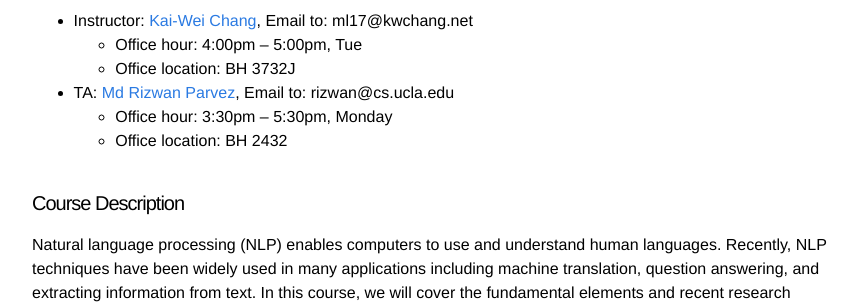
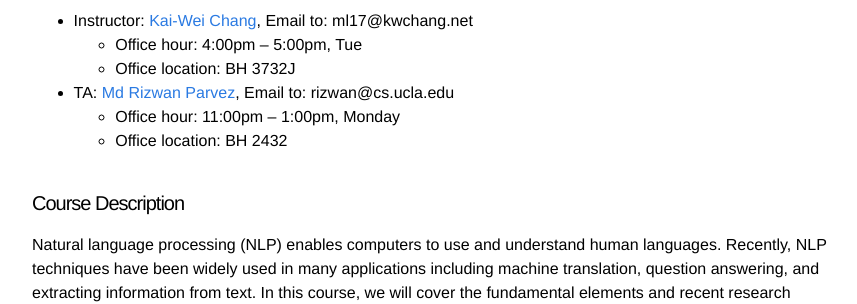
Before and after one commit to uclanlp/CS269-17, a Jekyll site: the page built from 1_overview.md, in a window 1280 px wide. Shown: the part 621-925 px from the top of the page, without its empty margins (208-1065 px from the left). Built offline with Jekyll 4.4.1, drawn with Linux system fonts in a browser that asks for light colours.

Commit message:
Update 1_overview.md

```diff
--- a/1_overview.md
+++ b/1_overview.md
@@ -20,7 +20,7 @@ name: 1
   * Office hour:  4:00pm -- 5:00pm, Tue
   * Office location: BH 3732J
 * TA: [Md Rizwan Parvez](https://sites.google.com/site/parvezmdrizwan/), Email to: rizwan@cs.ucla.edu
-  * Office hour: 3:30pm -- 5:30pm, Monday
+  * Office hour: 11:00pm -- 1:00pm, Monday
   * Office location: BH 2432
 
 #### Course Description
```
